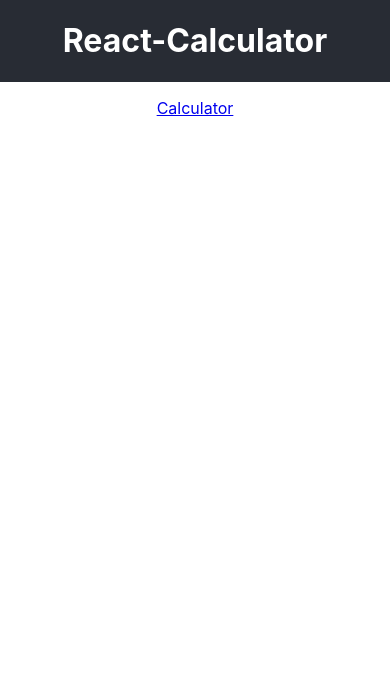
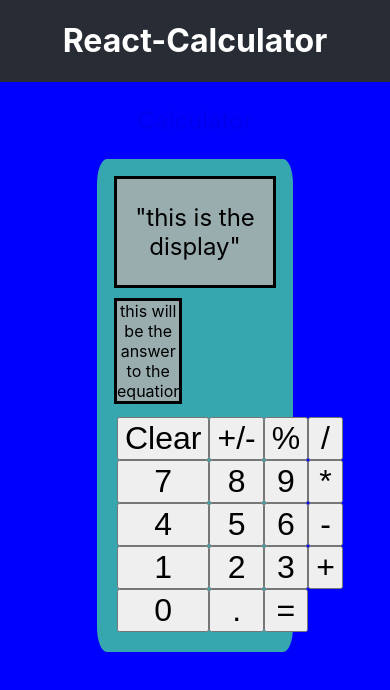
Before and after one commit to LuisGtk/Calculator-redo-, a React (Create React App) app: page /Calculator in a window 390 px wide. Shown: the top 690 px of the page. Built offline with nearby package versions, Linux system fonts and the light colour scheme.

Commit message:
buttons display their own value

```diff
--- a/src/App.css
+++ b/src/App.css
@@ -36,6 +36,9 @@
 
 }
 
-.a {
+a {
   text-decoration: none;
+  font-size: 150%;
+  background-color: blue;
+  border-radius: 20%;
 }
--- a/src/App.js
+++ b/src/App.js
@@ -6,18 +6,17 @@ function App() {
   return (
     <div className="App">
       <header className="App-header">
+
         <h1>React-Calculator</h1>
+
     </header>
-        <a className='links'>
-          <Link to="/">
+          <Link to="/Calculator">
           <p id='calc'>Calculator</p>
         </Link>
-      </a>
-
       {/* switch components*/ }
   <main>
     <Routes>
-      <Route path='/' element={<Calc />} />
+      <Route path='/Calculator' element={<Calc />} />
     </Routes>
   </main>
     </div >
--- a/src/Components/Calculator/Calc.css
+++ b/src/Components/Calculator/Calc.css
@@ -1,10 +1,61 @@
-@media only screen and (min-width: 600px) {}
+@media only screen and (max-width: 500px) {
+    body {
+        background-color: blue;
+    }
+    .calculator {
+        margin: auto;
+        padding: 20px;
+        background-color: rgb(55, 167, 175);
+        width: 80%;
+        border-radius: 5%;
+    }
+    .display {
+        display: flex;
+        justify-content: center;
+        background-color: rgba(179, 175, 175, 0.795);
+        outline: solid;
+        font-size: 30px;
+    }
+
+    .answer {
+        background-color: rgb(55, 167, 175);
+        background-color: rgba(179, 175, 175, 0.795);
+        outline: solid;
+        width: 60%;
+    }
+    .layout{
+        display: grid;
+        grid-template-columns: repeat(4, 2fr);
+    }
+}
+
+
 
 .calculator {
     margin: auto;
-    padding: 30px;
-    background-color: rgb(73, 73, 73);
-    width: 50%;
+    padding: 20px;
+    background-color: rgb(55, 167, 175);
+    width: 40%;
+    border-radius: 5%;
+}
+.display {
+    display: flex;
     justify-content: center;
-    align-items: center;
+    background-color: rgba(179, 175, 175, 0.795);
+    outline: solid;
+    font-size: 24px;
 }
+
+.answer {
+    background-color: rgb(55, 167, 175);
+    background-color: rgba(179, 175, 175, 0.795);
+    outline: solid;
+    width: 40%;
+}
+.layout{
+    display: grid;
+    grid-template-columns: repeat(4, 1fr);
+}
+button{
+    font-size:200% ;
+}
--- a/src/Components/Calculator/Calc.js
+++ b/src/Components/Calculator/Calc.js
@@ -1,7 +1,42 @@
 import './Calc.css';
+import { useState, useEffect } from 'react';
 
 export default function Calc() {
+    const [data, getData] = useState([])
+    // useEffect(() => {
+    //     const getData = async () => {
+    //         const apiURL = 'http://api.mathjs.org/v4/?expr=4-4'
+    //         try {
+    //             const response = await fetch(apiURL);
+    //             const data = await response.json();
+    //             const objectData = Object.values(data);
+    //             getData(objectData);
+    //         } catch (err) {
+    //             console.log(err)
+    //         }
+    //     };
+    //     getData()
+    // }, [])
 
+    const fetchData = () => {
+        fetch("https://api.mathjs.org/v4/?expr=" + encodeURIComponent(data))
+            .then((response) => response.json())
+            .then((data) => getData(data));
+    }
+
+
+    function handleClick(event) {
+        //console.log(event.target.innerText)
+        getData(data + event.target.innerText)
+    }
+
+
+
+
+
+    /* ADDING STATE */
+    // const [equation, setEquation] = useState('')
+    // const [total, setTotal] = useState("")
 
     return (
         // making calc
@@ -12,33 +47,34 @@ export default function Calc() {
             </div>
 
             <div className="answer">
-                <p> this will be the answer to the equation</p>
+                <p> this will be the answer to the equation {data}</p>
+
             </div>
 
             <div className='layout'>
                 <button >Clear</button>
                 <button >+/-</button>
-                <button >%</button>
-                <button >/</button>
+                <button onClick={handleClick}>%</button>
+                <button onClick={handleClick}>/</button>
 
-                <button  >7</button>
-                <button >8</button>
-                <button >9</button>
-                <button >*</button>
+                <button onClick={handleClick} >7</button>
+                <button onClick={handleClick}>8</button>
+                <button onClick={handleClick}>9</button>
+                <button onClick={handleClick}>*</button>
 
-                <button >4</button>
-                <button >5</button>
-                <button >6</button>
-                <button >-</button>
+                <button onClick={handleClick}>4</button>
+                <button onClick={handleClick}>5</button>
+                <button onClick={handleClick}>6</button>
+                <button onClick={handleClick}>-</button>
 
-                <button >1</button>
-                <button >2</button>
-                <button >3</button>
-                <button >+</button>
+                <button onClick={handleClick}>1</button>
+                <button onClick={handleClick}>2</button>
+                <button onClick={handleClick}>3</button>
+                <button onClick={handleClick}>+</button>
 
-                <button >0</button>
-                <button >.</button>
-                <button >=</button>
+                <button onClick={handleClick}>0</button>
+                <button onClick={handleClick}>.</button>
+                <button onClick={getData}>=</button>
             </div >
         </div >
     )
```
